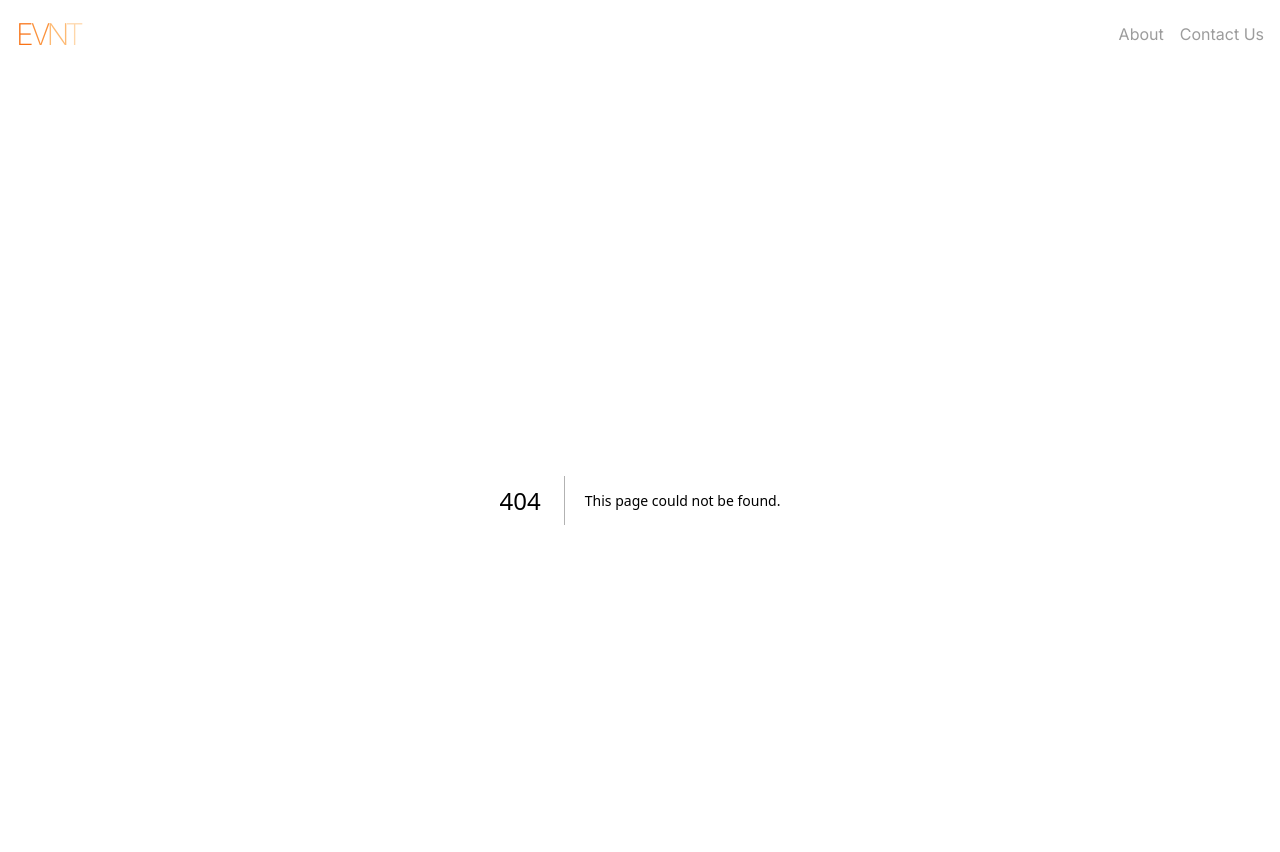
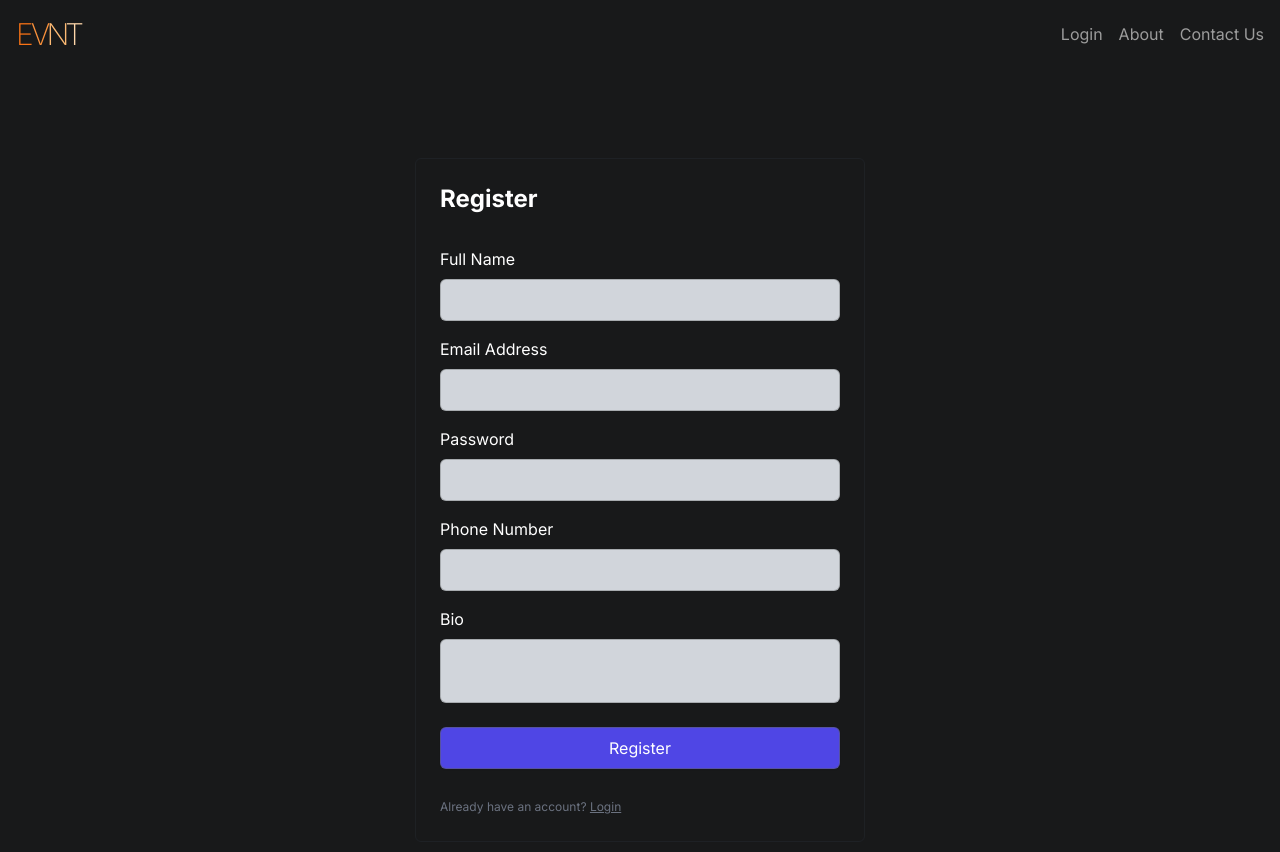
Before and after one commit to moniruzzaman01/eventry_next.js, a Next.js app: page /register in a window 1280 px wide. Before the commit this address had no page. Shown: the top 852 px of the page. Built offline with nearby package versions, Linux system fonts and the light colour scheme.

Commit message:
login and registration feature implimented

```diff
--- /dev/null
+++ b/app/login/page.js
@@ -0,0 +1,19 @@
+import LoginForm from "@/components/auth/LoginForm";
+import Link from "next/link";
+
+export default function LoginPage() {
+  return (
+    <section className="h-screen grid place-items-center">
+      <div className="max-w-[450px] w-full mx-auto p-6 border border-gray-700/20 rounded-md">
+        <h4 className="font-bold text-2xl">Sign in</h4>
+        <LoginForm />
+        <span className="text-center text-xs text-gray-500">
+          Don&apos;t have an account?{" "}
+          <Link className="underline hover:text-indigo-600" href="/register">
+            Register
+          </Link>
+        </span>
+      </div>
+    </section>
+  );
+}
--- /dev/null
+++ b/app/register/page.js
@@ -0,0 +1,19 @@
+import RegisterForm from "@/components/auth/RegisterForm";
+import Link from "next/link";
+
+export default function RegisterPage() {
+  return (
+    <section className="h-screen grid place-items-center">
+      <div className="max-w-[450px] w-full mx-auto p-6 border border-gray-700/20 rounded-md">
+        <h4 className="font-bold text-2xl">Register</h4>
+        <RegisterForm />
+        <span className="text-center text-xs text-gray-500">
+          Already have an account?{" "}
+          <Link className="underline hover:text-indigo-600" href="/login">
+            Login
+          </Link>
+        </span>
+      </div>
+    </section>
+  );
+}
--- /dev/null
+++ b/app/serverActions/index.js
@@ -0,0 +1,22 @@
+"use server";
+
+import { createUser, findUserWithEmailAndPassword } from "@/db/quires/users";
+import { redirect } from "next/navigation";
+
+export async function registerUser(formData) {
+  const user = Object.fromEntries(formData);
+  await createUser(user);
+  redirect("/login");
+}
+
+export async function loginUser(formData) {
+  try {
+    let credentials = {};
+    credentials.email = formData.get("email");
+    credentials.password = formData.get("password");
+    const response = await findUserWithEmailAndPassword(credentials);
+    return response;
+  } catch (err) {
+    throw new Error(err?.message);
+  }
+}
--- a/components/Navbar.js
+++ b/components/Navbar.js
@@ -16,6 +16,9 @@
         </div>
 
         <ul className="flex gap-4 text-[#9C9C9C]">
+          <li>
+            <Link href="/login">Login</Link>{" "}
+          </li>
           <li>About</li>
           <li>Contact Us</li>
         </ul>
--- /dev/null
+++ b/components/auth/LoginForm.js
@@ -0,0 +1,52 @@
+"use client";
+
+import { loginUser } from "@/app/serverActions";
+import { useRouter } from "next/navigation";
+import { useState } from "react";
+
+export default function LoginForm() {
+  const router = useRouter();
+  const [error, setError] = useState("");
+
+  async function onsubmit(event) {
+    event.preventDefault();
+
+    try {
+      const formData = new FormData(event.currentTarget);
+      const response = await loginUser(formData);
+      console.log(response);
+      if (response) {
+        router.push("/");
+      }
+    } catch (err) {
+      setError(err?.message);
+    }
+  }
+
+  return (
+    <>
+      {error && (
+        <div className=" bg-red-400 text-center my-4 py-2 rounded-lg">
+          {error}
+        </div>
+      )}
+      <form className="login-form" onSubmit={onsubmit}>
+        <div>
+          <label htmlFor="email">Email Address</label>
+          <input type="email" name="email" id="email" />
+        </div>
+        <div>
+          <label htmlFor="password">Password</label>
+          <input type="password" name="password" id="password" />
+        </div>
+
+        <button
+          type="submit"
+          className="btn-primary w-full mt-4 bg-indigo-600 hover:bg-indigo-800"
+        >
+          Login
+        </button>
+      </form>
+    </>
+  );
+}
--- /dev/null
+++ b/components/auth/RegisterForm.js
@@ -0,0 +1,35 @@
+import { registerUser } from "@/app/serverActions";
+
+export default function RegisterForm() {
+  return (
+    <form className="login-form" action={registerUser}>
+      <div>
+        <label htmlFor="name">Full Name</label>
+        <input type="text" name="name" id="name" />
+      </div>
+      <div>
+        <label htmlFor="email">Email Address</label>
+        <input type="email" name="email" id="email" />
+      </div>
+      <div>
+        <label htmlFor="password">Password</label>
+        <input type="password" name="password" id="password" />
+      </div>
+      <div>
+        <label htmlFor="phone">Phone Number</label>
+        <input type="tel" name="pnone" id="phone" />
+      </div>
+      <div>
+        <label htmlFor="bio">Bio</label>
+        <input className="min-h-16" type="text" name="bio" id="bio" />
+      </div>
+
+      <button
+        type="submit"
+        className="btn-primary w-full mt-4 bg-indigo-600 hover:bg-indigo-800"
+      >
+        Register
+      </button>
+    </form>
+  );
+}
--- /dev/null
+++ b/db/models/users.js
@@ -0,0 +1,27 @@
+import mongoose, { Schema } from "mongoose";
+
+const schema = new Schema({
+  name: {
+    type: String,
+    required: false,
+  },
+  email: {
+    type: String,
+    required: false,
+  },
+  password: {
+    type: String,
+    required: false,
+  },
+  phone: {
+    type: String,
+    required: false,
+  },
+  bio: {
+    type: String,
+    required: false,
+  },
+});
+
+export const usersModel =
+  mongoose.models.users ?? mongoose.model("users", schema);
--- /dev/null
+++ b/db/quires/users.js
@@ -0,0 +1,13 @@
+import { replaceMongoIdInObject } from "@/utils/db-utils";
+import { usersModel } from "../models/users";
+
+export async function createUser(user) {
+  await usersModel.create(user);
+}
+export async function findUserWithEmailAndPassword(user) {
+  const response = await usersModel.findOne(user).lean();
+  if (response) {
+    return replaceMongoIdInObject(response);
+  }
+  throw new Error("Invalid email or password");
+}
```
